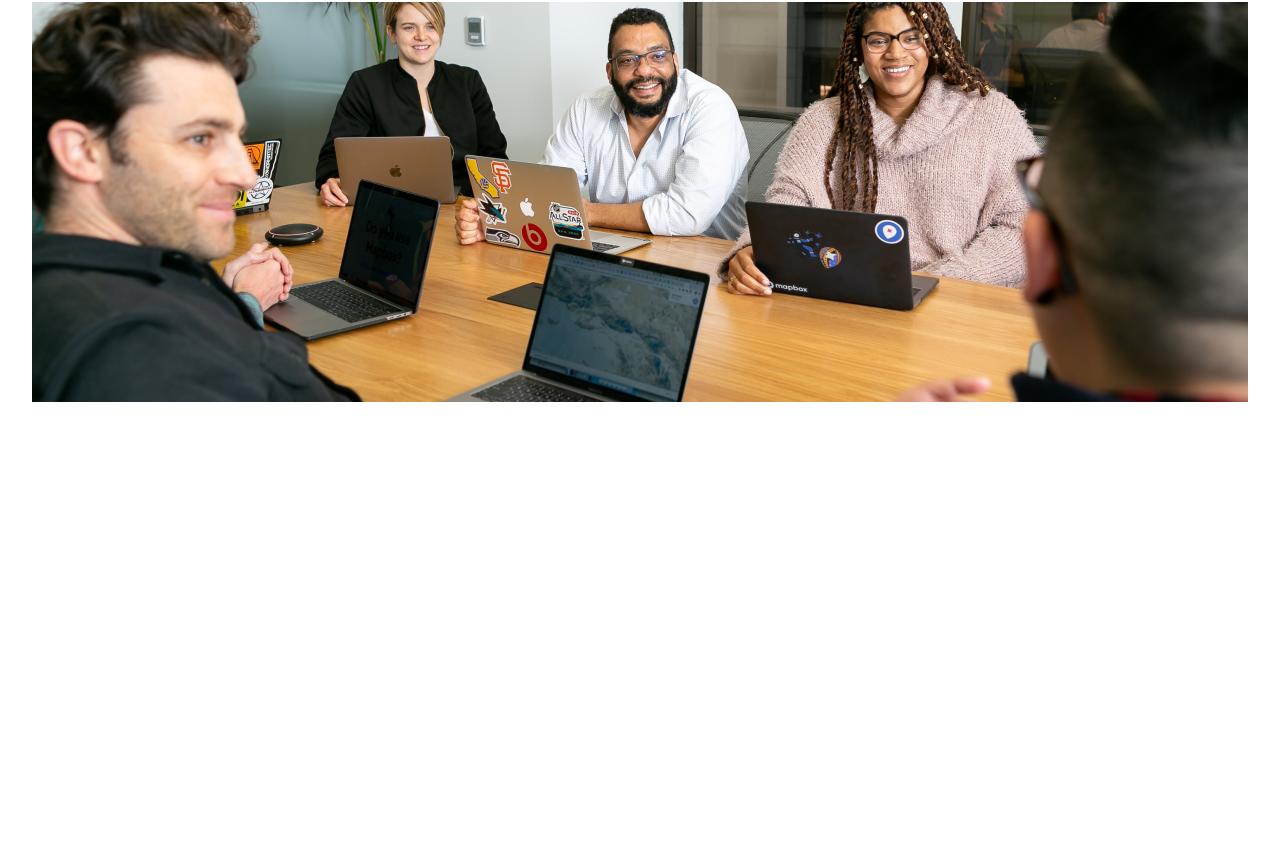
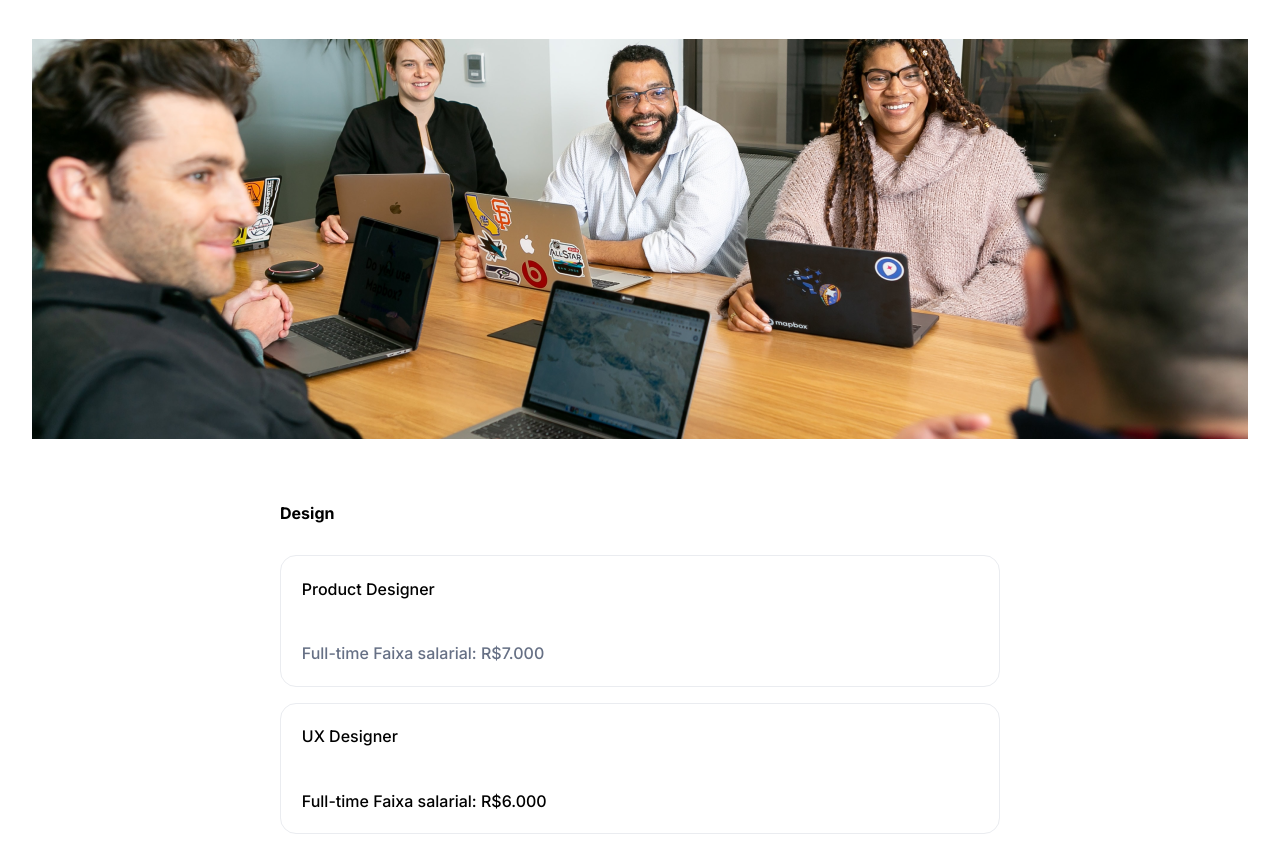
Before and after one commit to dfa2307/Alura-7DaysOfCode, a plain HTML site: page index.html in a window 1280 px wide. Shown: the part 925-1775 px from the top of the page. Before the commit the page ends 1327 px from the top, so only its background shows below. Drawn offline with Linux system fonts and the light colour scheme.

Commit message:
modified:   estilo.css 	modified:   index.html

```diff
--- a/estilo.css
+++ b/estilo.css
@@ -10,13 +10,18 @@
 :root{
     --text-color: #667085;
     --second-color: #101828;
-    --text-color-vaga: rgba(142, 36, 36, 0.05);
+    --text-color-vaga: #8e24240d;
     --main-color: #8E2424;
+    --cor-borda: #EAECF0;
 }
 
 body {
     width: 100%;
     height: 100vh;
+}
+
+span{
+    display: inline-block;
 }
 
 nav > ul{
@@ -156,3 +161,28 @@ ul > li{
     margin-top: 4rem;
     margin-bottom: 4rem;
 }
+
+.design{
+    display: flex;
+    justify-content: center;
+}
+
+.vagas-design > h4{
+    margin-bottom: 2rem;
+}
+
+.product-designer, .ux-design{
+    width: 720px;
+    border: 1px solid var(--cor-borda);
+    border-radius: 1rem;
+    margin-bottom: 1rem;
+}
+
+.product-designer > h4, span, .ux-design  > h4, span{
+    padding: 1.4rem 1.3rem 1.4rem 1.3rem;
+    font-weight: 500;
+}
+
+.product-designer > span{
+    color: var(--text-color);
+}
--- a/index.html
+++ b/index.html
@@ -81,6 +81,26 @@
                 <img src="./Imagens/vagas.png" alt="imagem-reuniao">
             </div>
         </section>
+
+        <section class="design">
+
+            <div class="vagas-design">
+                <h4>Design</h4>
+
+                <div class="product-designer">
+                    <h4>Product Designer</h4>
+
+                    <span>Full-time    Faixa salarial: R$7.000</span>
+                </div>
+
+                <div class="ux-design">
+                    <h4>UX Designer</h4>
+
+                    <span>Full-time    Faixa salarial: R$6.000</span>
+                </div>
+            </div>
+
+        </section>
     </main>
 </body>
 </html>
```
